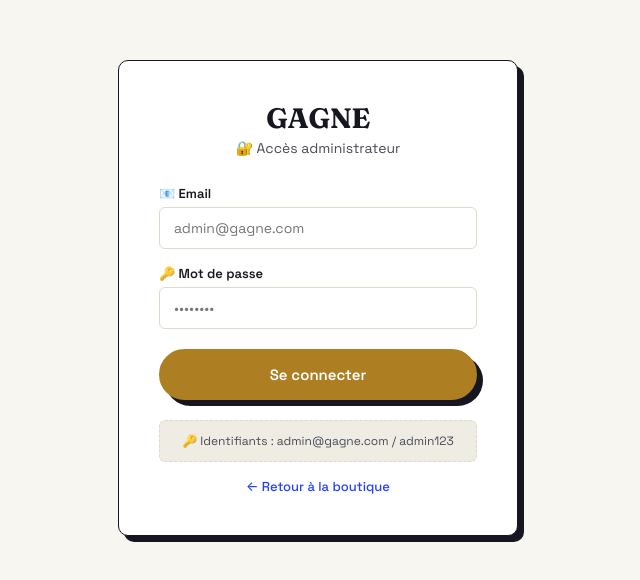
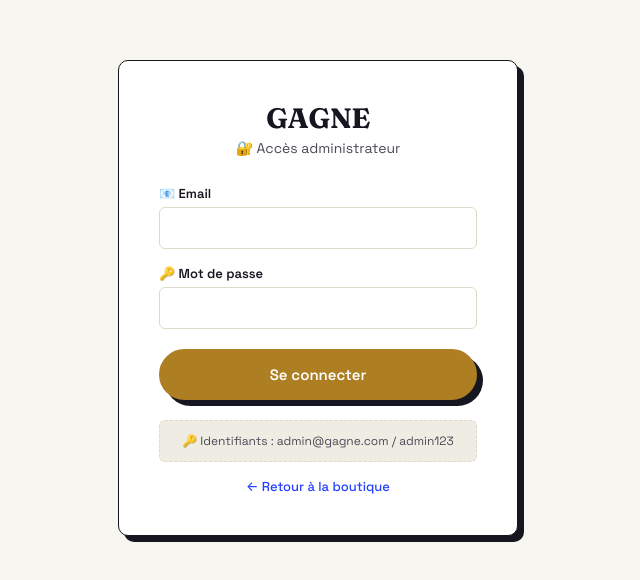
Before and after one commit to byl06/Marketplace_Gagne, a plain HTML site: page admin/login.html in a window 1280 px wide. Shown: the part 102-682 px from the top of the page, without its empty margins (322-962 px from the left). Drawn offline with Linux system fonts and the light colour scheme.

Commit message:
ajoutMongo

```diff
--- a/admin/login.html
+++ b/admin/login.html
@@ -104,11 +104,11 @@
     <form id="loginForm">
       <div class="field">
         <label for="email">📧 Email</label>
-        <input type="email" id="email" required placeholder="admin@gagne.com" />
+        <input type="email" id="email" required placeholder="" />
       </div>
       <div class="field">
         <label for="password">🔑 Mot de passe</label>
-        <input type="password" id="password" required placeholder="••••••••" />
+        <input type="password" id="password" required placeholder="" />
       </div>
       <button type="submit" class="btn gold">Se connecter</button>
       <div class="error" id="loginError">❌ Email ou mot de passe incorrect</div>
```
